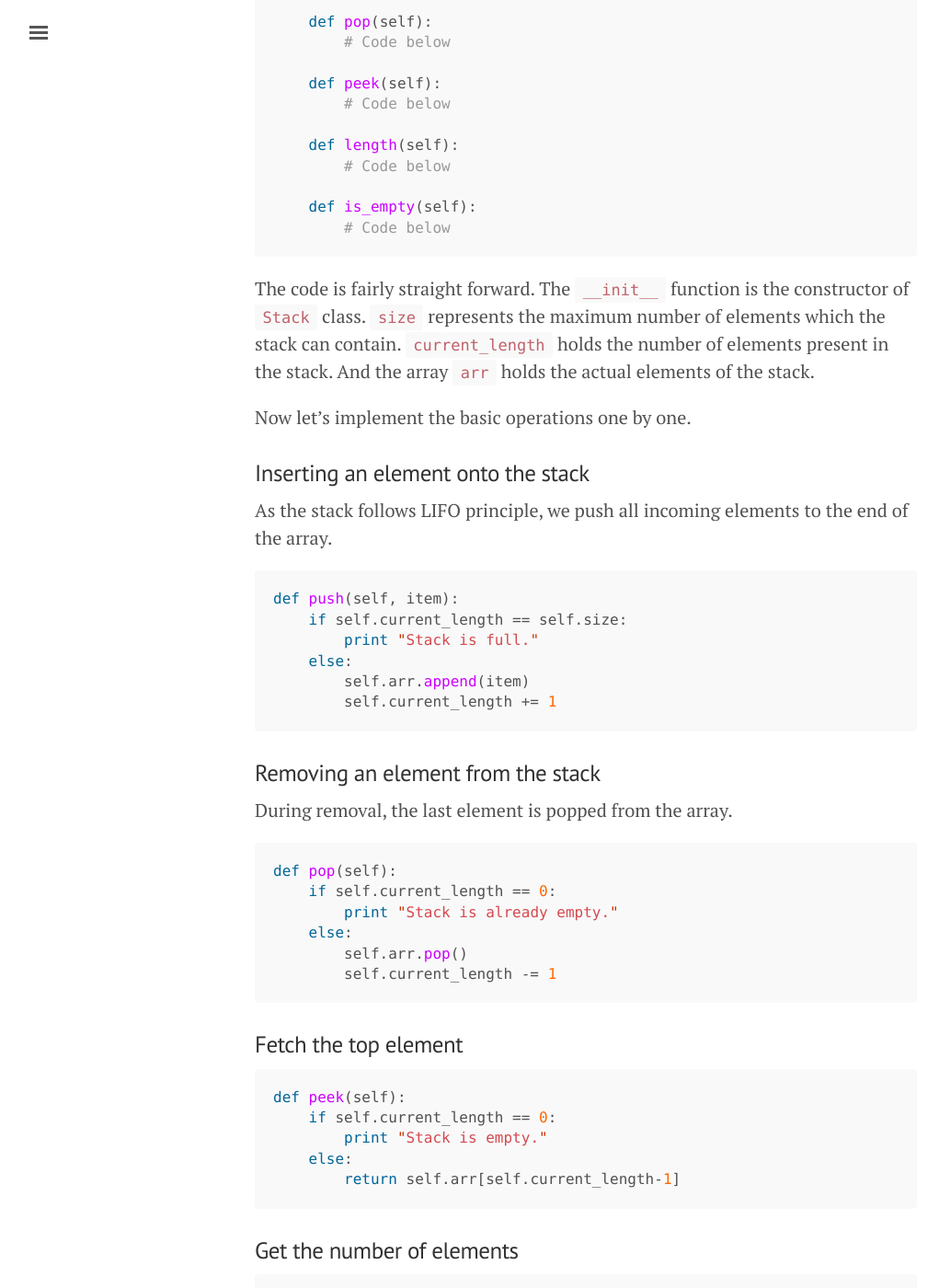
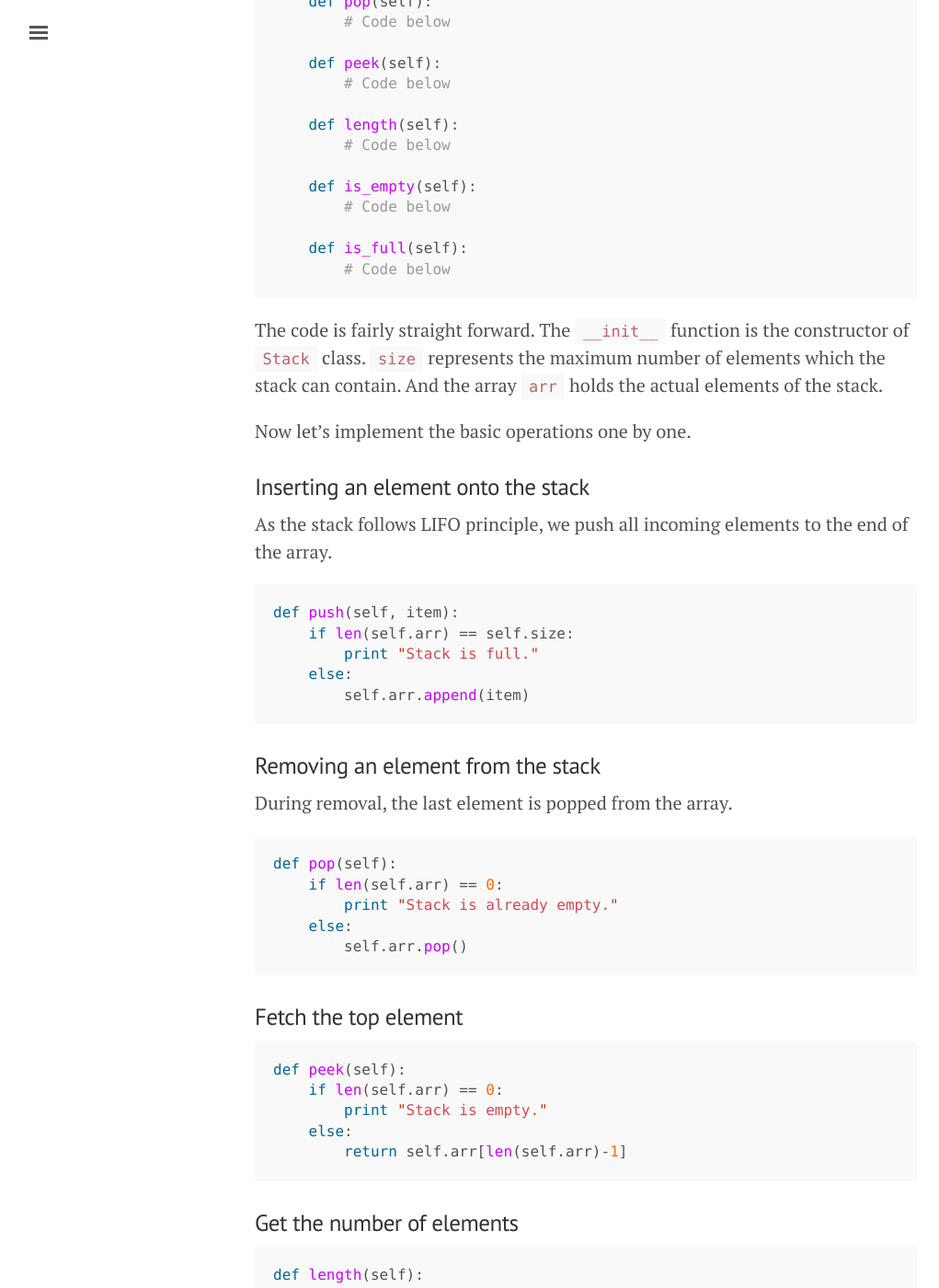
Before and after one commit to pattu777/pattu777.github.io, a Jekyll site: the page built from _posts/2016-05-27-Stack-in-Python.md, in a window 1280 px wide and 1400 px high, scrolled down 974 px. Shown: the whole window at 92% size, without its empty margins (3-1024 px from the left). Built offline with Jekyll 4.4.1, drawn with Linux system fonts in a browser that asks for light colours; comment, search, counter and statistics services are not loaded; some of the changed text lies outside the part shown.

Commit message:
current length attribute removed from Stack class

````diff
--- a/_posts/2016-05-27-Stack-in-Python.md
+++ b/_posts/2016-05-27-Stack-in-Python.md
@@ -22,7 +22,6 @@ class Stack(object):
     def __init__(self, size):
         self.size = size
         self.arr = []
-        self.current_length = 0
 
     def push(self, item):
         # Code below
@@ -38,9 +37,12 @@ class Stack(object):
 
     def is_empty(self):
         # Code below
+
+    def is_full(self):
+        # Code below
 ```
 
-The code is fairly straight forward. The `__init__` function is the constructor of `Stack` class. `size` represents the maximum number of elements which the stack can contain. `current_length` holds the number of elements present in the stack. And the array `arr` holds the actual elements of the stack.
+The code is fairly straight forward. The `__init__` function is the constructor of `Stack` class. `size` represents the maximum number of elements which the stack can contain. And the array `arr` holds the actual elements of the stack.
 
 Now let's implement the basic operations one by one.
 
@@ -49,11 +51,10 @@ As the stack follows LIFO principle, we push all incoming elements to the end of
 
 ```python
 def push(self, item):
-    if self.current_length == self.size:
+    if len(self.arr) == self.size:
         print "Stack is full."
     else:
         self.arr.append(item)
-        self.current_length += 1
 ```
 
 ### Removing an element from the stack
@@ -61,35 +62,41 @@ During removal, the last element is popped from the array.
 
 ```python
 def pop(self):
-    if self.current_length == 0:
+    if len(self.arr) == 0:
         print "Stack is already empty."
     else:
         self.arr.pop()
-        self.current_length -= 1
 ```
 
 ### Fetch the top element
 
 ```python
 def peek(self):
-    if self.current_length == 0:
+    if len(self.arr) == 0:
         print "Stack is empty."
     else:
-        return self.arr[self.current_length-1]
+        return self.arr[len(self.arr)-1]
 ```
 
 ### Get the number of elements
 
 ```python
 def length(self):
-    return self.current_length
+    return len(self.arr)
 ```
 
 ### Check whether the stack is empty or not
 
 ```python
 def is_empty(self):
-    return self.current_length == 0
+    return len(self.arr) == 0
+```
+
+### Check whether the stack is full or not
+
+```python
+def is_full(self):
+    return len(self.arr) == self.size
 ```
 
 That's it.
````
